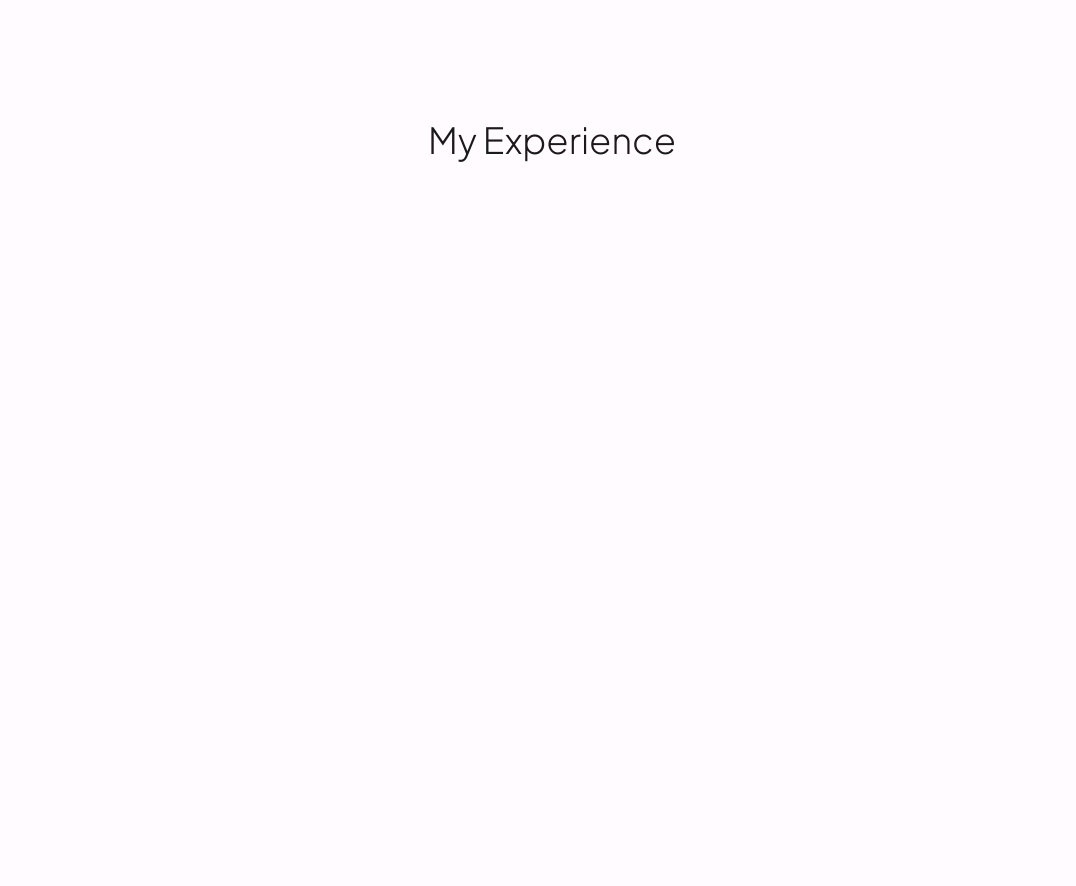
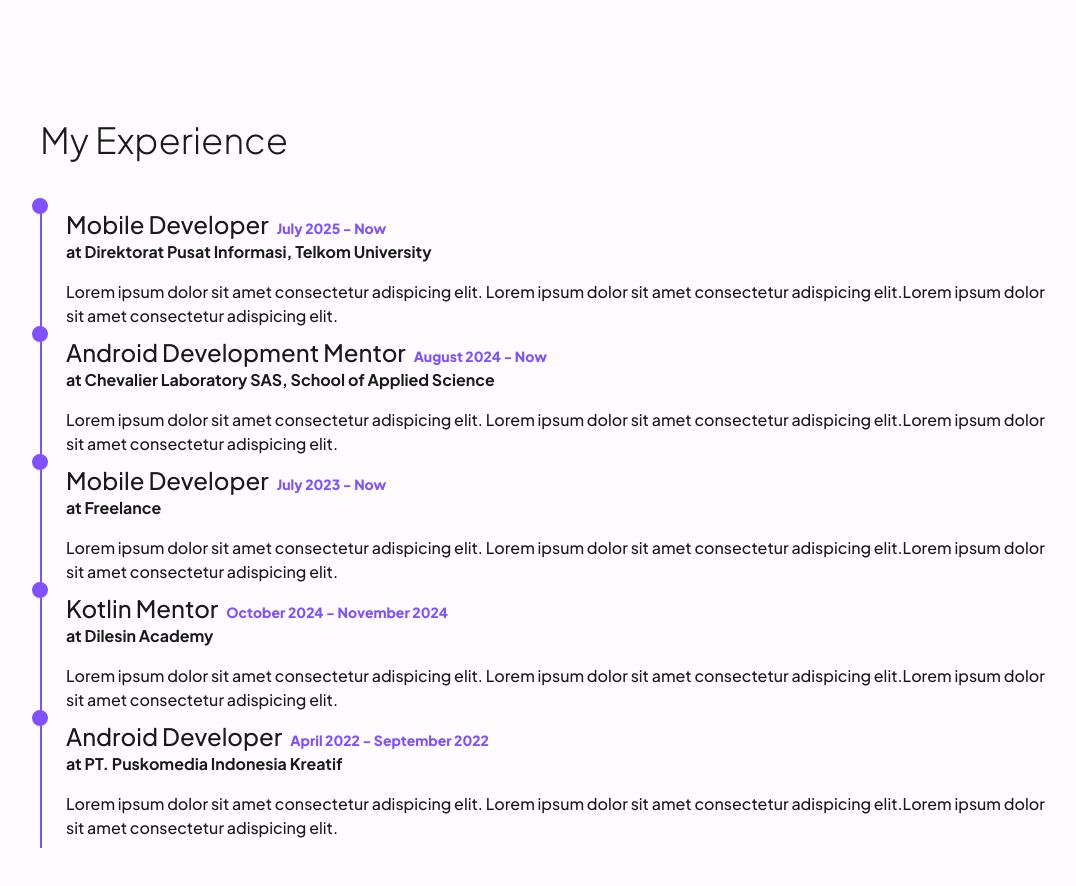
Before and after one commit to joanpurbaa/portofolio-sendiko, a Next.js app: page / in a window 1280 px wide. Shown: the part 4260-5146 px from the top of the page, without its empty margins (88-1164 px from the left). Built offline with nearby package versions, Linux system fonts and the light colour scheme.

Commit message:
Feat: add my experience section

```diff
--- a/components/landing/experience-section.tsx
+++ b/components/landing/experience-section.tsx
@@ -1,10 +1,69 @@
+const EXPERIENCES = [
+  {
+    title: "Mobile Developer",
+    company: "Direktorat Pusat Informasi, Telkom University",
+    duration: "July 2025 - Now",
+    description:
+      "Lorem ipsum dolor sit amet consectetur adispicing elit. Lorem ipsum dolor sit amet consectetur adispicing elit.Lorem ipsum dolor sit amet consectetur adispicing elit.",
+  },
+  {
+    title: "Android Development Mentor",
+    company: "Chevalier Laboratory SAS, School of Applied Science",
+    duration: "August 2024 - Now",
+    description:
+      "Lorem ipsum dolor sit amet consectetur adispicing elit. Lorem ipsum dolor sit amet consectetur adispicing elit.Lorem ipsum dolor sit amet consectetur adispicing elit.",
+  },
+  {
+    title: "Mobile Developer",
+    company: "Freelance",
+    duration: "July 2023 - Now",
+    description:
+      "Lorem ipsum dolor sit amet consectetur adispicing elit. Lorem ipsum dolor sit amet consectetur adispicing elit.Lorem ipsum dolor sit amet consectetur adispicing elit.",
+  },
+  {
+    title: "Kotlin Mentor",
+    company: "Dilesin Academy",
+    duration: "October 2024 - November 2024",
+    description:
+      "Lorem ipsum dolor sit amet consectetur adispicing elit. Lorem ipsum dolor sit amet consectetur adispicing elit.Lorem ipsum dolor sit amet consectetur adispicing elit.",
+  },
+  {
+    title: "Android Developer",
+    company: "PT. Puskomedia Indonesia Kreatif",
+    duration: "April 2022 - September 2022",
+    description:
+      "Lorem ipsum dolor sit amet consectetur adispicing elit. Lorem ipsum dolor sit amet consectetur adispicing elit.Lorem ipsum dolor sit amet consectetur adispicing elit.",
+  },
+];
+
 export default function ExperienceSection() {
   return (
-    <section
-      id="experience-section"
-      className="min-h-screen flex flex-col items-center"
-    >
+    <section id="experience-section" className="min-h-screen">
       <h2 className="font-light text-4xl mb-12">My Experience</h2>
+
+      <div className="flex flex-col">
+        {EXPERIENCES.map((experience, index) => (
+          <div
+            key={index}
+            className="relative border-l-2 border-primary pl-6 pb-2"
+          >
+            <div className="size-4 rounded-full bg-primary absolute z-10 -left-2.5 -top-2.5"></div>
+
+            <div>
+              <div>
+                <div className="flex items-baseline gap-2">
+                  <h3 className="font-medium text-2xl">{experience.title}</h3>
+                  <p className="font-extrabold text-sm text-primary">
+                    {experience.duration}
+                  </p>
+                </div>
+                <p className="font-bold">at {experience.company}</p>
+              </div>
+              <p className="mt-4 font-medium">{experience.description}</p>
+            </div>
+          </div>
+        ))}
+      </div>
     </section>
   );
 }
```
